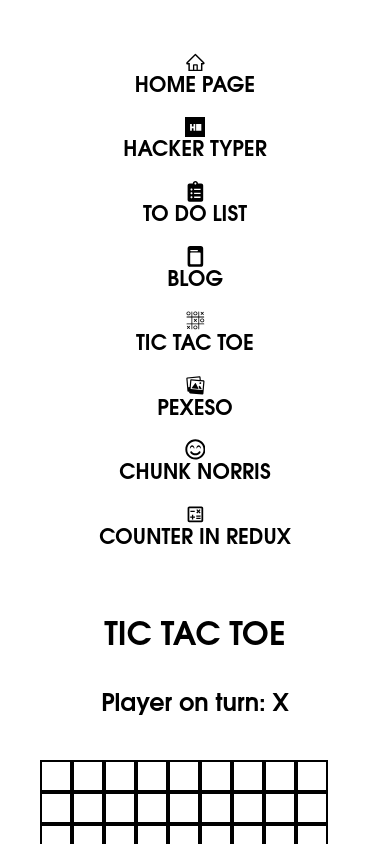
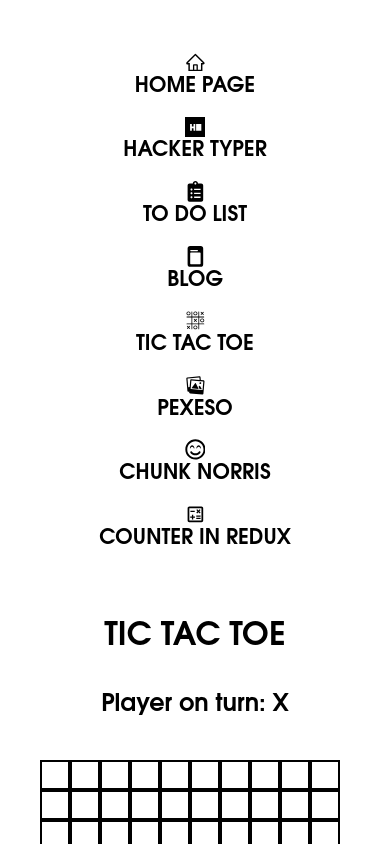
Before and after one commit to matusgrulik/ita-matus-grulik, a React (Create React App) app: page /tictactoe in a window 390 px wide. Shown: the top 844 px of the page. Built offline with nearby package versions, Linux system fonts and the light colour scheme.

Commit message:
reworked size mobile version TTT

```diff
--- a/src/TicTacToe/Components/Square.tsx
+++ b/src/TicTacToe/Components/Square.tsx
@@ -18,8 +18,8 @@ const DivWrapper = styled.div`
     height: 0.9em;
   }
   @media (max-width: 499px) {
-    width: 0.7em;
-    height: 0.7em;
+    width: 0.65em;
+    height: 0.65em;s
   }
 `;
 
```
